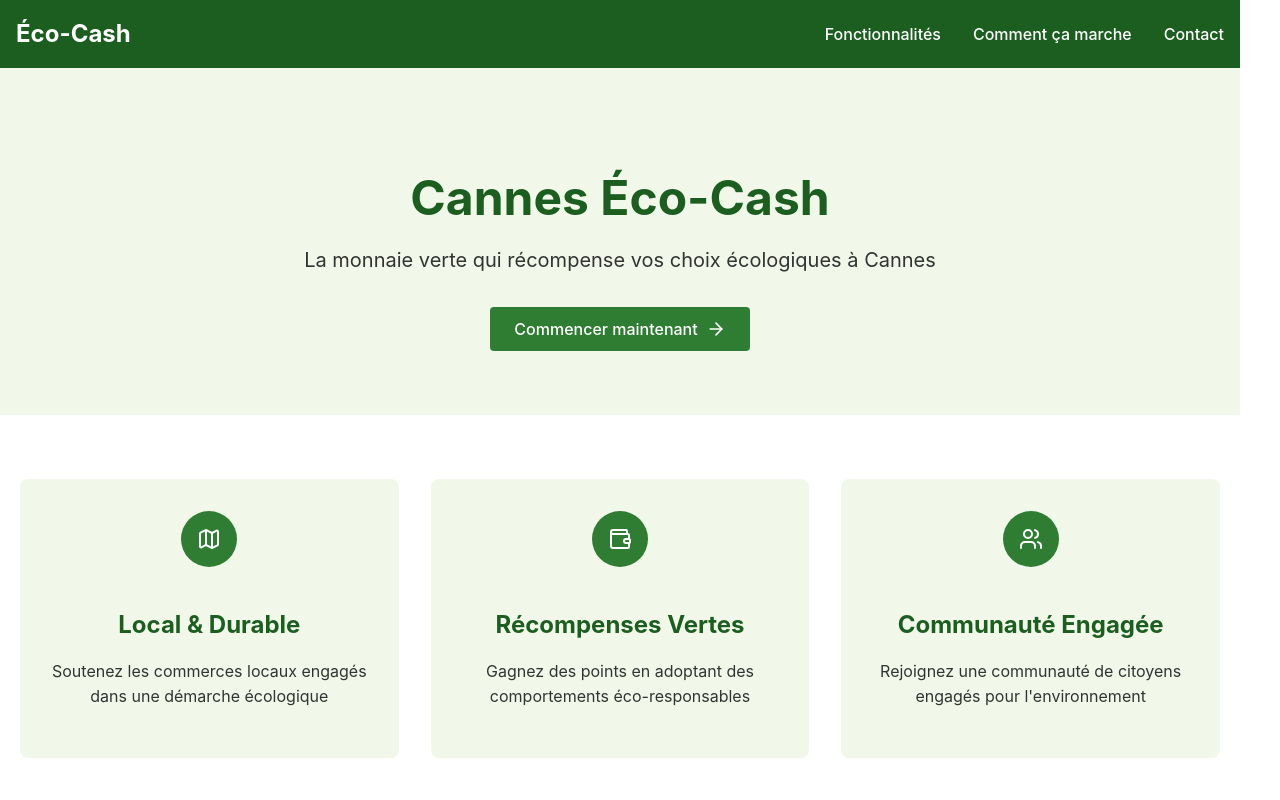
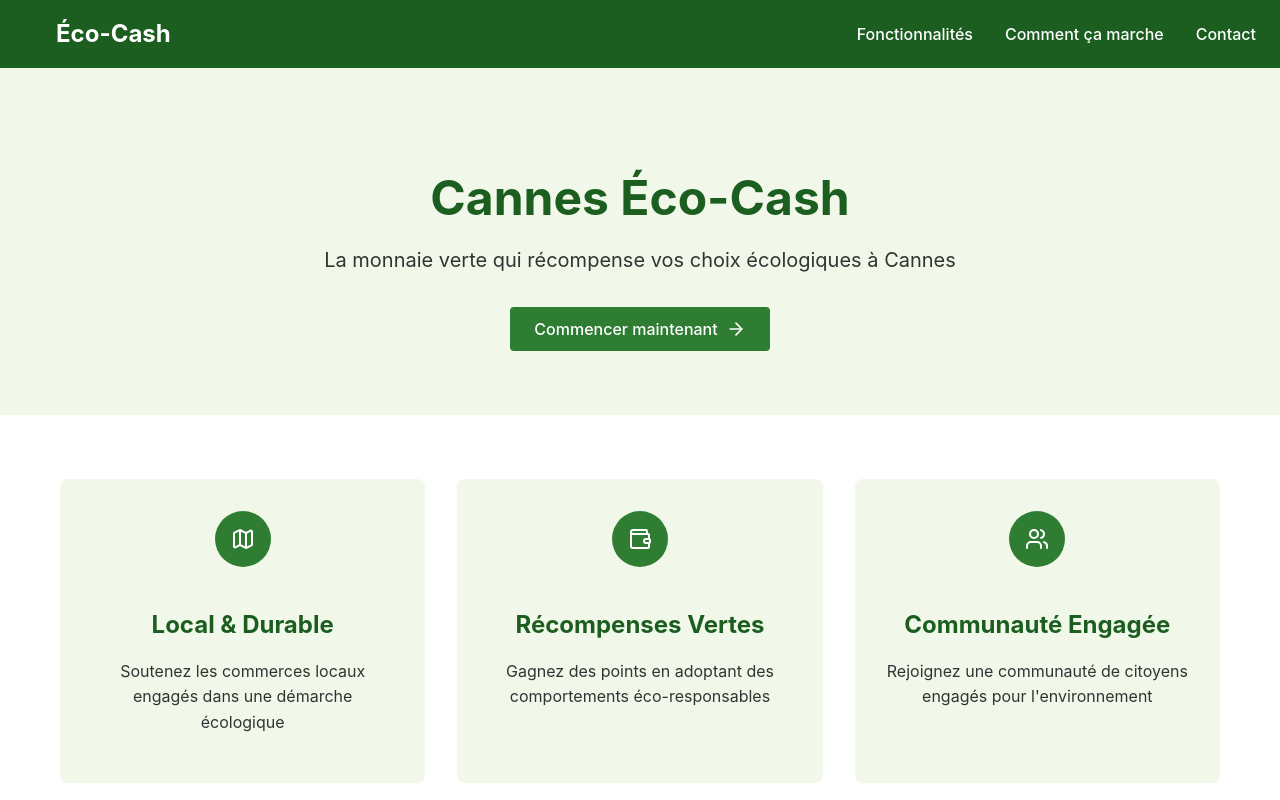
Before and after one commit to Creariax5/Hackathon_TechForTourism, a React (Vite) app: page / in a window 1280 px wide. Shown: the top 800 px of the page. Built offline with nearby package versions, Linux system fonts and the light colour scheme.

Commit message:
[+] main page

```diff
--- a/src/App.jsx
+++ b/src/App.jsx
@@ -1,19 +1,37 @@
-import React, { useState } from 'react';
+import React, { useState, useEffect } from 'react';
 import { Bell, Menu, X, ArrowRight, Map, Wallet, Users } from 'lucide-react';
 
 const App = () => {
   const [isMenuOpen, setIsMenuOpen] = useState(false);
+  const [isMobile, setIsMobile] = useState(window.innerWidth <= 768);
 
   const toggleMenu = () => {
     setIsMenuOpen(!isMenuOpen);
   };
 
+  useEffect(() => {
+    const handleResize = () => {
+      setIsMobile(window.innerWidth <= 768);
+    };
+
+    window.addEventListener('resize', handleResize);
+    return () => window.removeEventListener('resize', handleResize);
+  }, []);
+
   const styles = {
-    // Common styles
+    app: {
+      width: '100vw',
+      minHeight: '100vh',
+      margin: 0,
+      padding: 0,
+      overflow: 'hidden',
+    },
     container: {
+      width: '100%',
       maxWidth: '1200px',
       margin: '0 auto',
       padding: '0 20px',
+      boxSizing: 'border-box',
     },
     button: {
       backgroundColor: '#2E7D32',
@@ -27,81 +45,74 @@ const App = () => {
       alignItems: 'center',
       gap: '8px',
     },
-
-    // Header styles
     header: {
       backgroundColor: '#1B5E20',
       padding: '1rem',
       color: 'white',
+      width: '100%',
     },
     nav: {
       display: 'flex',
       justifyContent: 'space-between',
       alignItems: 'center',
+      maxWidth: '1200px',
+      margin: '0 auto',
+      padding: '0 20px',
     },
     logo: {
       fontSize: '24px',
       fontWeight: 'bold',
     },
     menuButton: {
-      display: 'none',
+      display: isMobile ? 'block' : 'none',
       background: 'none',
       border: 'none',
       color: 'white',
       cursor: 'pointer',
-      '@media (max-width: 768px)': {
-        display: 'block',
-      },
     },
     navLinks: {
-      display: 'flex',
-      gap: '2rem',
-      '@media (max-width: 768px)': {
-        display: isMenuOpen ? 'flex' : 'none',
-        flexDirection: 'column',
-        position: 'absolute',
-        top: '60px',
-        left: 0,
-        right: 0,
-        backgroundColor: '#1B5E20',
-        padding: '1rem',
-      },
+      display: isMobile ? (isMenuOpen ? 'flex' : 'none') : 'flex',
+      flexDirection: isMobile ? 'column' : 'row',
+      position: isMobile ? 'absolute' : 'static',
+      top: isMobile ? '60px' : 'auto',
+      left: isMobile ? 0 : 'auto',
+      right: isMobile ? 0 : 'auto',
+      backgroundColor: isMobile ? '#1B5E20' : 'transparent',
+      padding: isMobile ? '1rem' : 0,
+      gap: isMobile ? '1rem' : '2rem',
+      zIndex: 1000,
     },
     navLink: {
       color: 'white',
       textDecoration: 'none',
       fontSize: '16px',
     },
-
-    // Hero section styles
     hero: {
       backgroundColor: '#F1F8E9',
       padding: '4rem 0',
       textAlign: 'center',
+      width: '100%',
     },
     heroTitle: {
-      fontSize: '48px',
+      fontSize: isMobile ? '36px' : '48px',
       color: '#1B5E20',
       marginBottom: '1rem',
     },
     heroSubtitle: {
-      fontSize: '20px',
+      fontSize: isMobile ? '18px' : '20px',
       color: '#333',
       marginBottom: '2rem',
     },
-
-    // Features section styles
     features: {
       padding: '4rem 0',
       backgroundColor: 'white',
+      width: '100%',
     },
     featuresGrid: {
       display: 'grid',
-      gridTemplateColumns: 'repeat(3, 1fr)',
+      gridTemplateColumns: isMobile ? '1fr' : 'repeat(3, 1fr)',
       gap: '2rem',
-      '@media (max-width: 768px)': {
-        gridTemplateColumns: '1fr',
-      },
+      width: '100%',
     },
     featureCard: {
       padding: '2rem',
@@ -126,14 +137,13 @@ const App = () => {
       color: '#333',
       lineHeight: '1.6',
     },
-
-    // How it works section styles
     howItWorks: {
       padding: '4rem 0',
       backgroundColor: '#F1F8E9',
+      width: '100%',
     },
     howItWorksTitle: {
-      fontSize: '36px',
+      fontSize: isMobile ? '30px' : '36px',
       color: '#1B5E20',
       textAlign: 'center',
       marginBottom: '3rem',
@@ -142,11 +152,13 @@ const App = () => {
       display: 'flex',
       flexDirection: 'column',
       gap: '2rem',
+      width: '100%',
     },
     step: {
       display: 'flex',
-      alignItems: 'center',
+      alignItems: isMobile ? 'flex-start' : 'center',
       gap: '2rem',
+      flexDirection: isMobile ? 'column' : 'row',
     },
     stepNumber: {
       backgroundColor: '#2E7D32',
@@ -172,20 +184,17 @@ const App = () => {
       color: '#333',
       lineHeight: '1.6',
     },
-
-    // Footer styles
     footer: {
       backgroundColor: '#1B5E20',
       color: 'white',
       padding: '2rem 0',
+      width: '100%',
     },
     footerContent: {
       display: 'flex',
       justifyContent: 'space-between',
-      '@media (max-width: 768px)': {
-        flexDirection: 'column',
-        gap: '2rem',
-      },
+      flexDirection: isMobile ? 'column' : 'row',
+      gap: isMobile ? '2rem' : 0,
     },
     footerSection: {
       flex: 1,
@@ -206,8 +215,7 @@ const App = () => {
   };
 
   return (
-    <div>
-      {/* Header */}
+    <div style={styles.app}>
       <header style={styles.header}>
         <nav style={styles.nav}>
           <div style={styles.logo}>Éco-Cash</div>
@@ -222,7 +230,6 @@ const App = () => {
         </nav>
       </header>
 
-      {/* Hero Section */}
       <section style={styles.hero}>
         <div style={styles.container}>
           <h1 style={styles.heroTitle}>Cannes Éco-Cash</h1>
@@ -235,7 +242,6 @@ const App = () => {
         </div>
       </section>
 
-      {/* Features Section */}
       <section id="features" style={styles.features}>
         <div style={styles.container}>
           <div style={styles.featuresGrid}>
@@ -270,7 +276,6 @@ const App = () => {
         </div>
       </section>
 
-      {/* How it Works Section */}
       <section id="how-it-works" style={styles.howItWorks}>
         <div style={styles.container}>
           <h2 style={styles.howItWorksTitle}>Comment ça marche</h2>
@@ -306,7 +311,6 @@ const App = () => {
         </div>
       </section>
 
-      {/* Footer */}
       <footer style={styles.footer}>
         <div style={styles.container}>
           <div style={styles.footerContent}>
```
